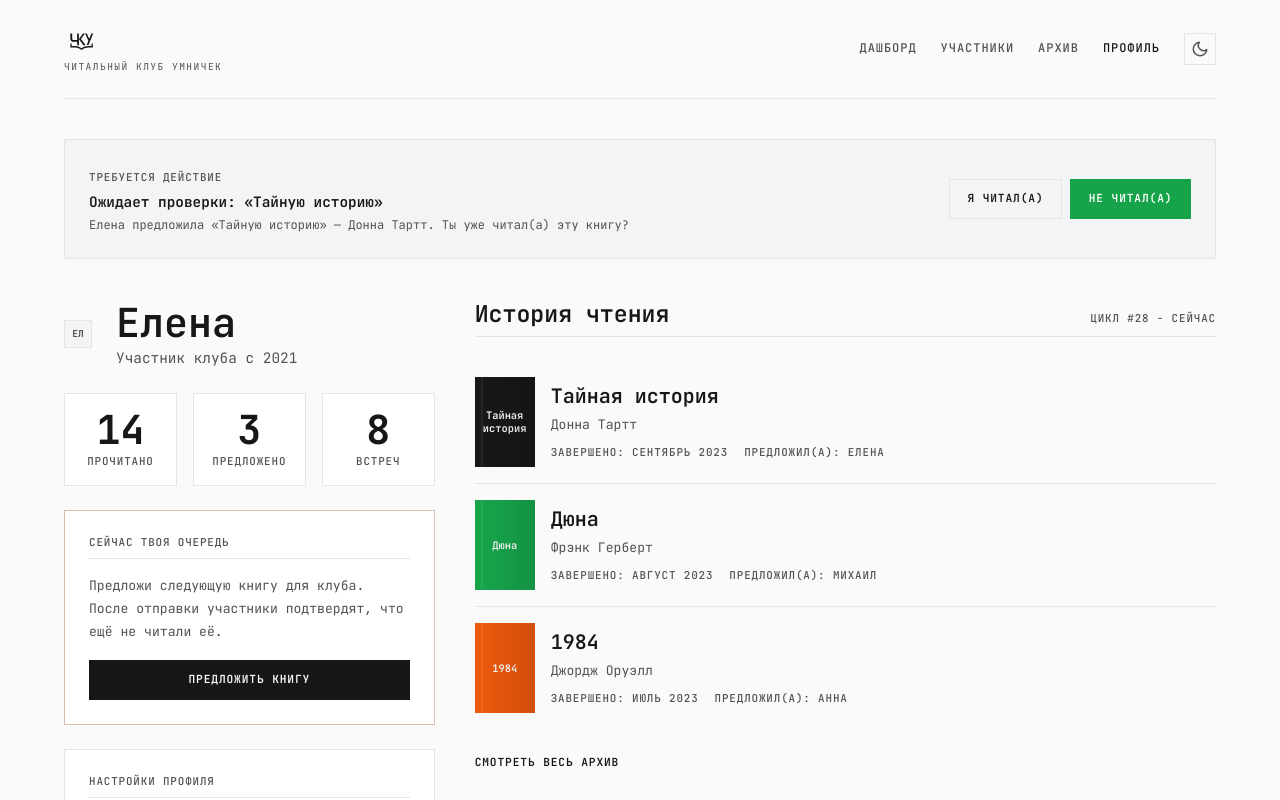
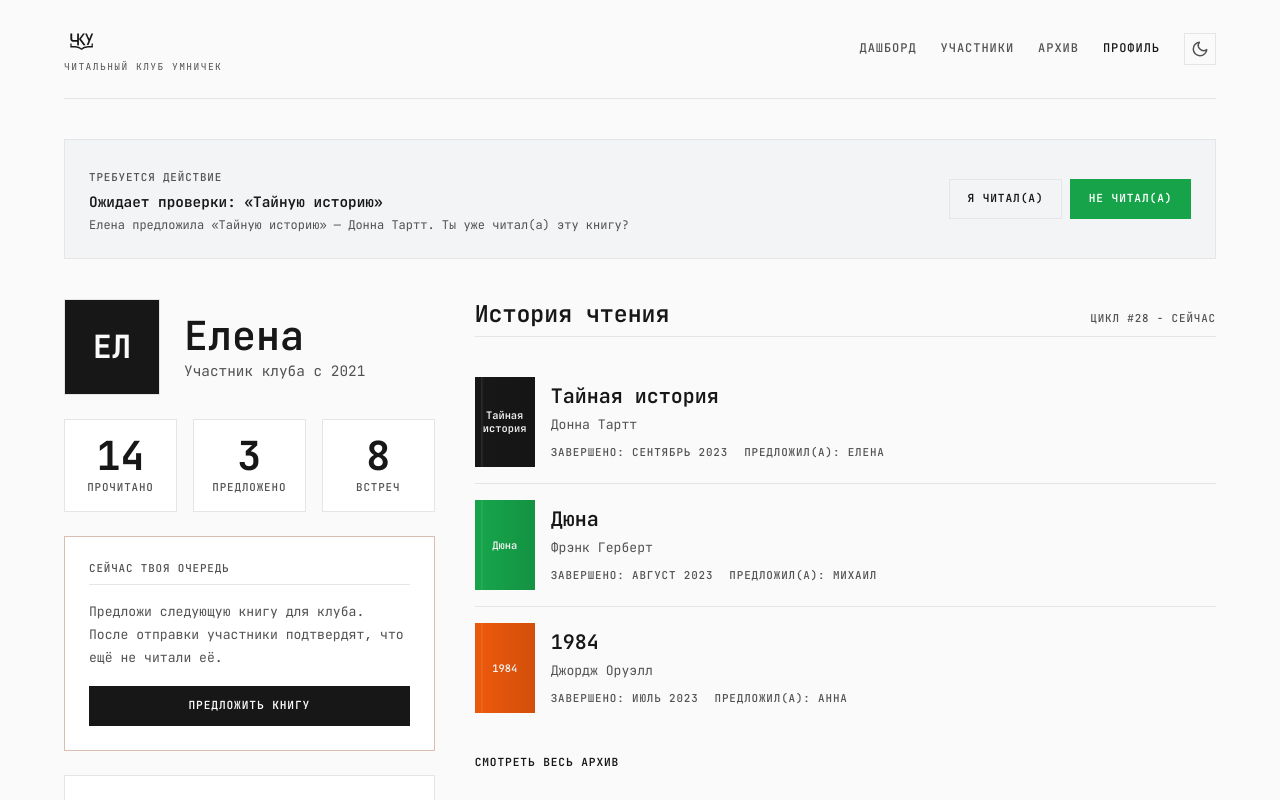
Before and after one commit to abstract-point/chku, a Vue app in the folder apps/chku-frontend/: page /profile in a window 1280 px wide. Shown: the top 800 px of the page. Built offline with nearby package versions, Linux system fonts and the light colour scheme; the HTML template or start-up script is replaced by a standard one.

Commit message:
Extract avatar--large to global styles

```diff
--- a/apps/chku-frontend/src/assets/main.css
+++ b/apps/chku-frontend/src/assets/main.css
@@ -216,6 +216,14 @@ select:focus-visible {
   background: transparent;
 }
 
+.avatar--large {
+  width: 6rem;
+  height: 6rem;
+  background: var(--text-main);
+  color: var(--bg-base);
+  font-size: 2rem;
+}
+
 .progress {
   position: relative;
   width: 100%;
```
